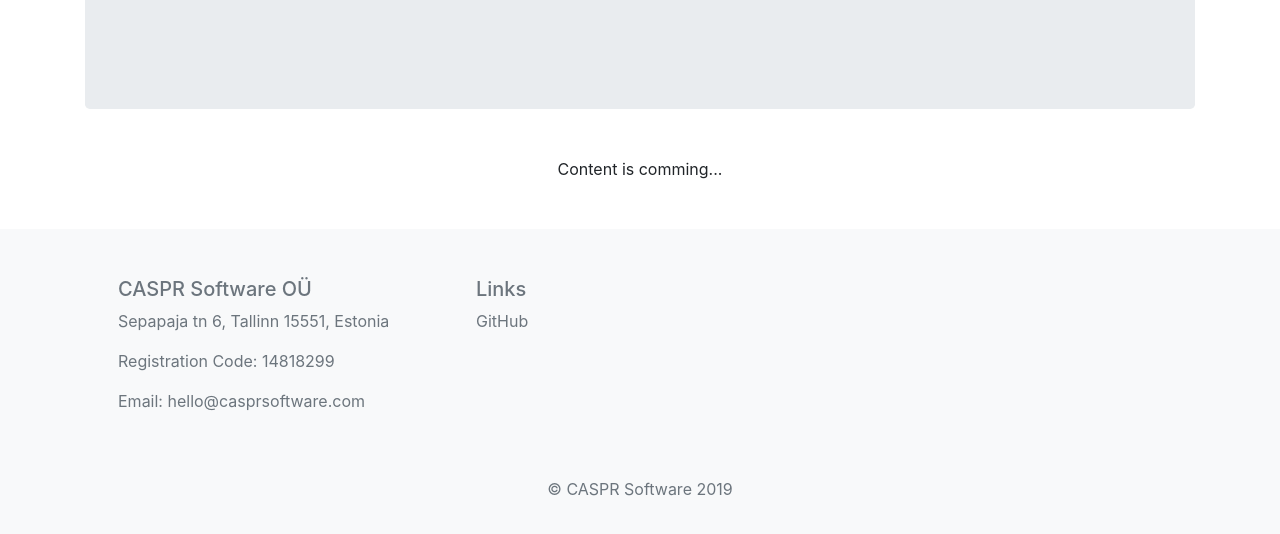
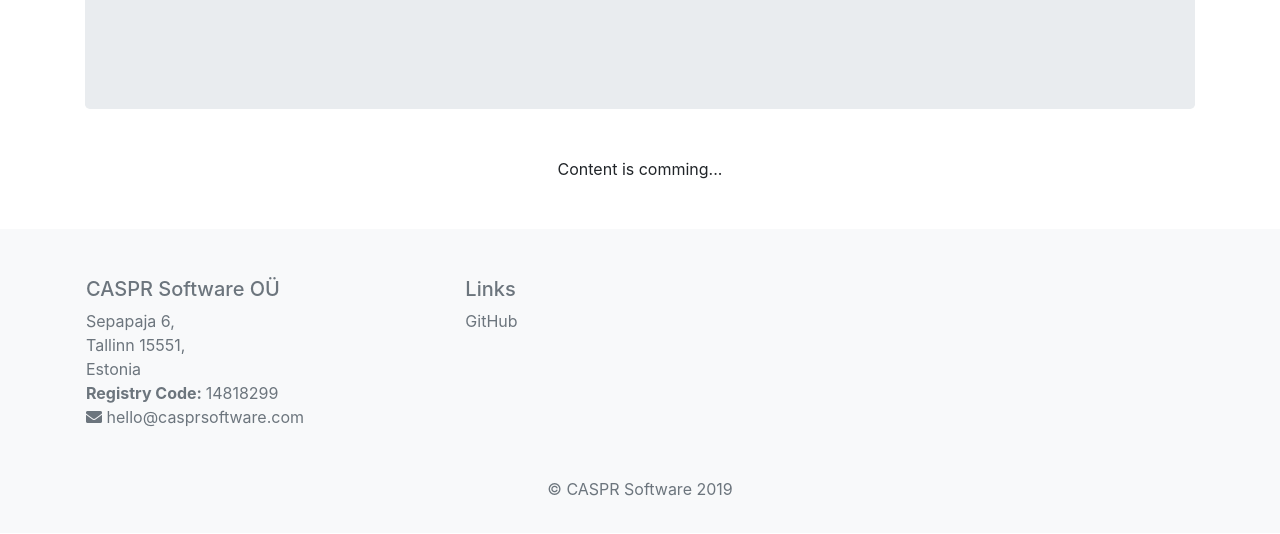
Before and after one commit to casprsoftware/casprsoftware.github.io, a website: page index.html in a window 1280 px wide. Shown: the part 312-846 px from the top of the page. Drawn offline with nearby package versions, Linux system fonts and the light colour scheme.

Commit message:
contact info styles

```diff
--- a/index.html
+++ b/index.html
@@ -51,16 +51,16 @@
     </main>
 
     <footer class="bg-light text-muted">
-        <div class="container p-3 p-md-5" id="contact">
+        <div class="container p-3 pt-md-5" id="contact">
             <div class="row">
                 <div class="col-md-4">
                     <h5>CASPR Software OÜ</h5>
-                    <address>Sepapaja tn 6, Tallinn 15551, Estonia</address>
-                    <p><span>Registration Code: 14818299</span></p>
-                    <p><span>Email:</span> <span class="e-mail" data-user="olleh" data-website="moc.erawtfosrpsac"></span></p>
+                    <address class="mb-0">Sepapaja 6,<br/>Tallinn 15551,<br/>Estonia</address>
+                    <p class="mb-0"><span class="font-weight-bold">Registry Code: </span><span>14818299</span></p>
+                    <p class="mb-0"><span class="fa fa-envelope"></span> <span class="e-mail" data-user="olleh" data-website="moc.erawtfosrpsac"></span></p>
                 </div>
                 <div class="col-md-4">
-                    <h5>Links</h5>
+                    <h5 class="pt-3 pt-md-0">Links</h5>
                     <a href="https://github.com/casprsoftware"
                         target="_blank">
                         <span>GitHub</span>
```
